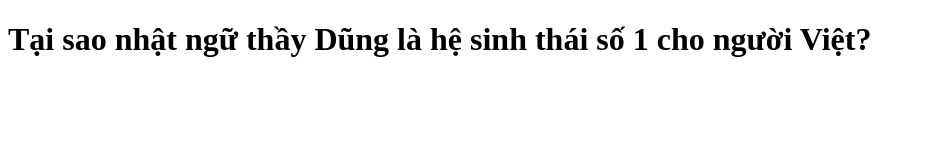
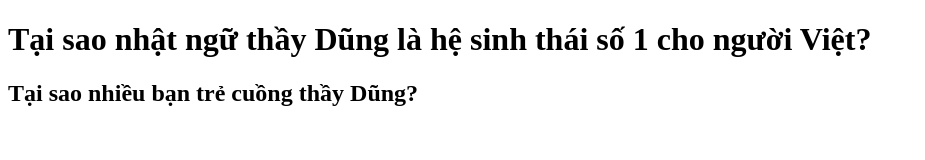
Before and after one commit to phanvc1996-dot/duanlaptrinhso9, a plain HTML site: page index.html in a window 1280 px wide. Shown: the whole page, without its empty margins (0-925 px from the left). Drawn offline with Linux system fonts and the light colour scheme.

Commit message:
sửa lần 1

```diff
--- a/index.html
+++ b/index.html
@@ -7,5 +7,6 @@
   </head>
   <body>
     <h1>Tại sao nhật ngữ thầy Dũng là hệ sinh thái số 1 cho người Việt?</h1>
+    <h2>Tại sao nhiều bạn trẻ cuồng thầy Dũng?</h2>
   </body>
 </html>
```
